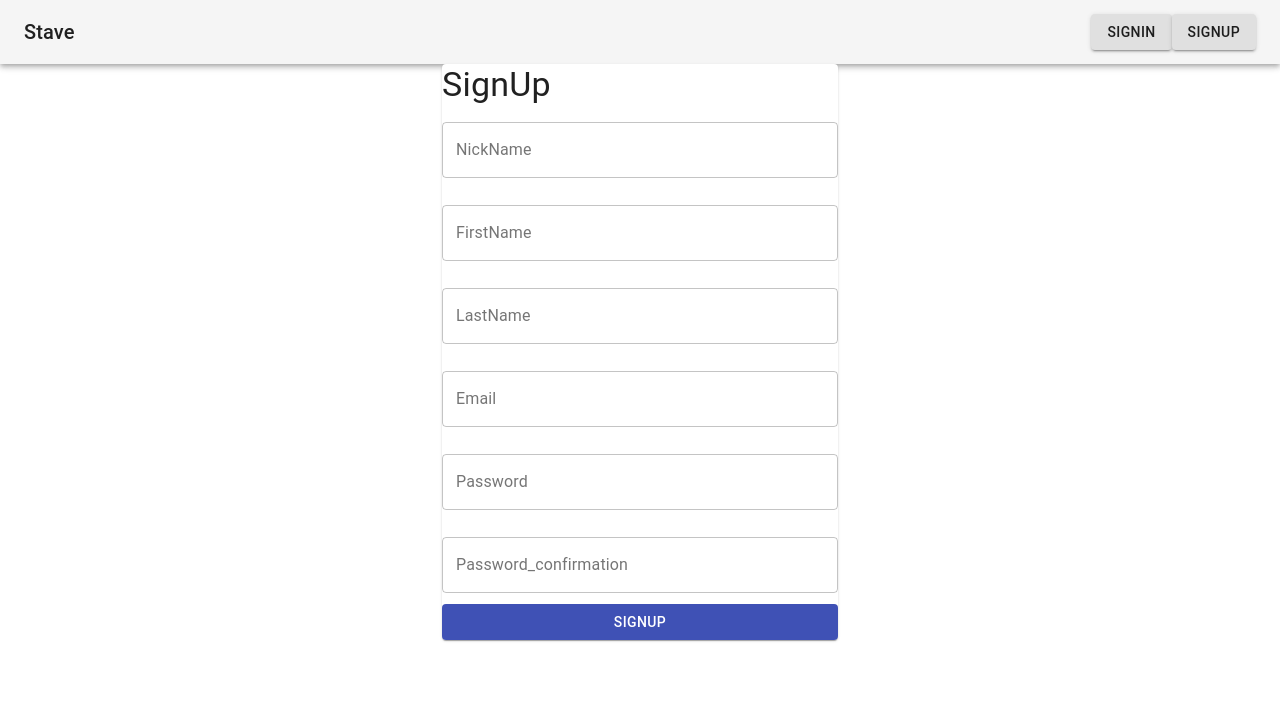
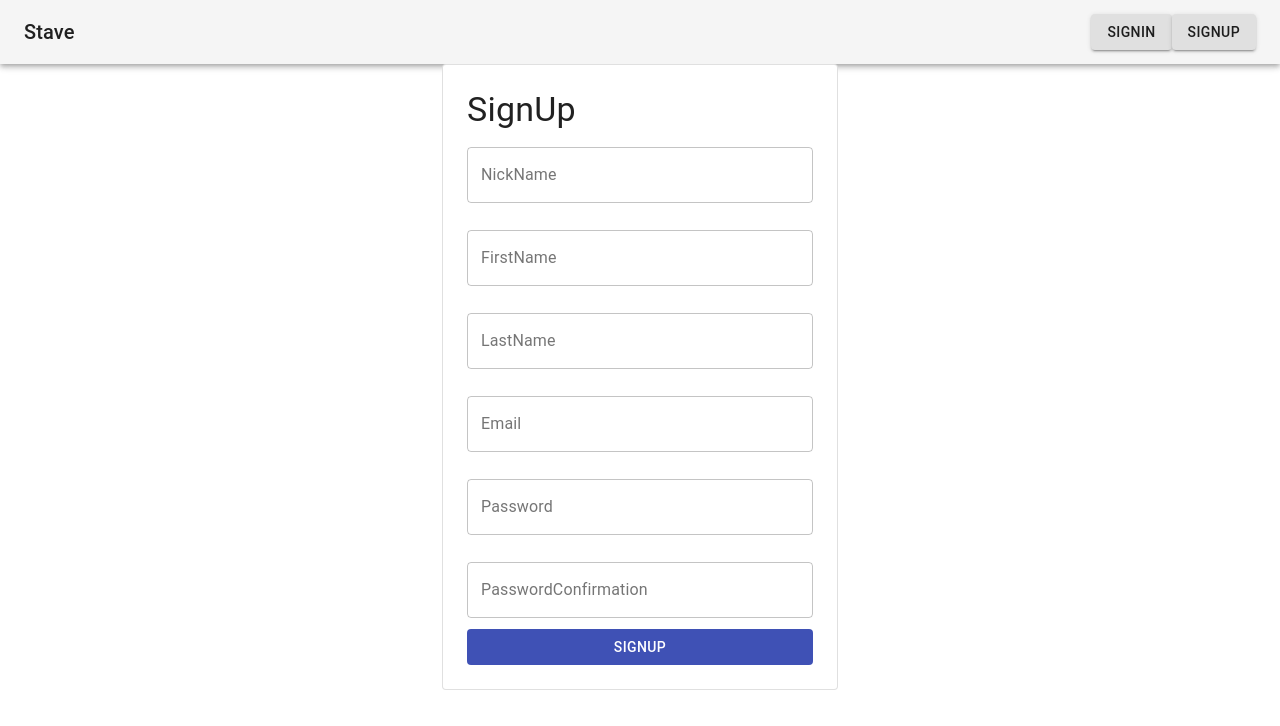
Before and after one commit to StaveService/front, a React (Create React App) app: page /signup in a window 1280 px wide. Shown: the top 726 px of the page. Built offline with nearby package versions, Linux system fonts and the light colour scheme.

Commit message:
update SignUpForm & update SignInForm

```diff
--- a/src/components/ControlTextField.tsx
+++ b/src/components/ControlTextField.tsx
@@ -52,6 +52,7 @@ const ControlTextField:React.FC<IControlTextFieldProps> = ({
     />
   );
 };
+
 ControlTextField.defaultProps = {
   variant: 'standard',
   disabled: false,
--- a/src/interfaces.ts
+++ b/src/interfaces.ts
@@ -24,6 +24,8 @@ export interface ISignInFormValues {
 }
 
 export interface ISignUpFormValues extends ISignInFormValues {
-  name: string
+  nickname: string
+  firstname: string
+  lastname: string
   passwordConfirmation: string
 }
--- a/src/pages/SignIn.tsx
+++ b/src/pages/SignIn.tsx
@@ -2,18 +2,21 @@ import React from 'react';
 import Container from '@material-ui/core/Container';
 import Paper from '@material-ui/core/Paper';
 import Typography from '@material-ui/core/Typography';
-import { useForm } from 'react-hook-form';
+import { SubmitHandler, useForm } from 'react-hook-form';
+import Box from '@material-ui/core/Box';
 import ControlTextField from '../components/ControlTextField';
 import LoadingButton from '../components/LoadingButton';
+import { ISignInFormValues } from '../interfaces';
 
 const SignIn:React.FC = () => {
   const { errors, control, handleSubmit } = useForm();
-  const onSubmit = () => {
-    console.log('a');
+  const onSubmit = (data:SubmitHandler<ISignInFormValues>) => {
+    console.log(data);
   };
   return (
     <Container maxWidth="xs">
-      <Paper>
+      <Paper variant="outlined">
+        <Box m={3}>
           <Typography variant="h4">SignIn</Typography>
           <form onSubmit={handleSubmit(onSubmit)}>
             <ControlTextField
@@ -42,6 +45,7 @@ const SignIn:React.FC = () => {
               SignIn
             </LoadingButton>
           </form>
+        </Box>
       </Paper>
     </Container>
   );
--- a/src/pages/SignUp.tsx
+++ b/src/pages/SignUp.tsx
@@ -1,19 +1,21 @@
 import React from 'react';
-import { useForm } from 'react-hook-form';
+import { SubmitHandler, useForm } from 'react-hook-form';
 import Container from '@material-ui/core/Container';
 import Paper from '@material-ui/core/Paper';
 import Typography from '@material-ui/core/Typography';
+import Box from '@material-ui/core/Box';
 import ControlTextField from '../components/ControlTextField';
 import LoadingButton from '../components/LoadingButton';
 
 const SignUp:React.FC = () => {
   const { errors, control, handleSubmit } = useForm();
   const onSubmit = () => {
-    console.log('a');
+    console.log('data');
   };
   return (
     <Container maxWidth="xs">
-      <Paper>
+      <Paper variant="outlined">
+        <Box m={3}>
           <Typography variant="h4">SignUp</Typography>
           <form onSubmit={handleSubmit(onSubmit)}>
             <ControlTextField
@@ -74,7 +76,7 @@ const SignUp:React.FC = () => {
             <ControlTextField
               type="password_confirmation"
               name="password_confirmation"
-            label="Password_confirmation"
+              label="PasswordConfirmation"
               variant="outlined"
               control={control}
               defaultValue=""
@@ -86,6 +88,7 @@ const SignUp:React.FC = () => {
               SignUp
             </LoadingButton>
           </form>
+        </Box>
       </Paper>
     </Container>
   );
```
Lines whose indentation alone changed are shown as unchanged.
